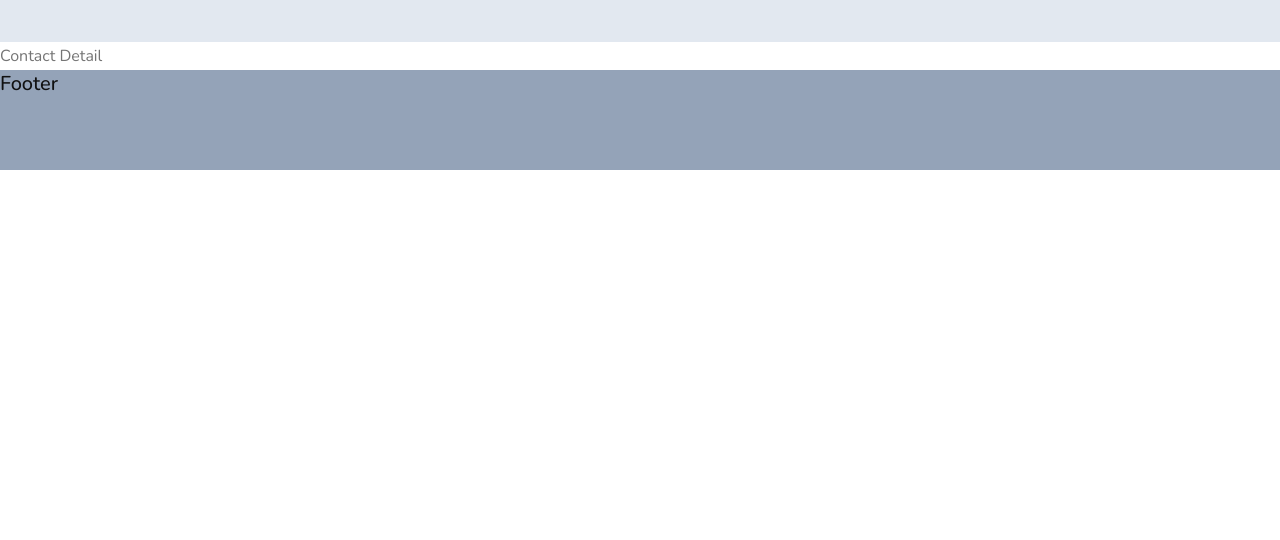
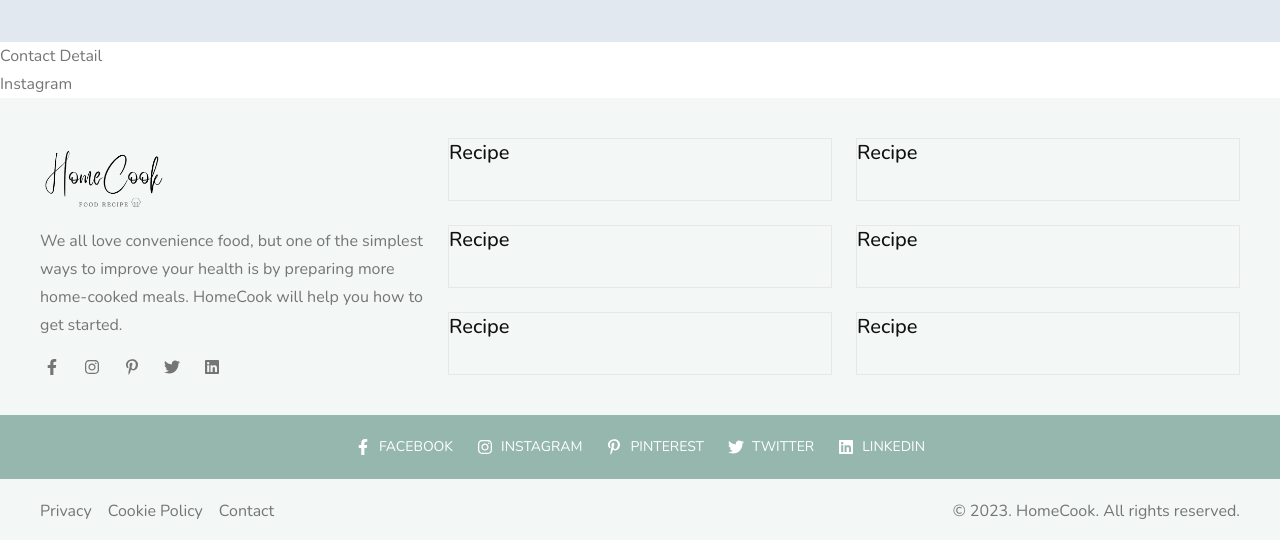
Before and after one commit to waytothevenus/homecook, a Next.js app in the folder frontend/: page /contact in a window 1280 px wide. Shown: the part 376-916 px from the top of the page. Before the commit the page ends 800 px from the top, so only its background shows below. Built offline with nearby package versions, Linux system fonts and the light colour scheme; no server answers.

Commit message:
add footer

```diff
--- /dev/null
+++ b/frontend/components/Layouts/Footer/CopyRight.js
@@ -0,0 +1,33 @@
+import Link from 'next/link';
+
+function CopyRight() {
+	return (
+		<div className="bg-primaryLight">
+			<div className="container flex md:flex-row flex-col items-center md:justify-between justify-center  h-16 max-md:py-10">
+				<div className="flex gap-4">
+					<Link
+						href="/"
+						className="hover:text-primary"
+					>
+						Privacy
+					</Link>
+					<Link
+						href="/"
+						className="hover:text-primary"
+					>
+						Cookie Policy
+					</Link>
+					<Link
+						href="/"
+						className="hover:text-primary"
+					>
+						Contact
+					</Link>
+				</div>
+				<span>© 2023. HomeCook. All rights reserved.</span>
+			</div>
+		</div>
+	);
+}
+
+export default CopyRight;
--- /dev/null
+++ b/frontend/components/Layouts/Footer/LatestRecipes.js
@@ -0,0 +1,11 @@
+function LatestRecipes({ recipes = [1, 2, 3, 4, 5, 6] }) {
+	return (
+		<div className="md:col-span-8 grid md:grid-cols-2 grid-cols-1 lg:gap-6 md:gap-4 gap-2">
+			{recipes.map((recipe) => (
+				<h3 className="border">Recipe</h3>
+			))}
+		</div>
+	);
+}
+
+export default LatestRecipes;
--- /dev/null
+++ b/frontend/components/Layouts/Footer/SocialLinkBar.js
@@ -0,0 +1,11 @@
+import SocialLink from '@components/UI/SocialLink';
+
+function SocialLinkBar() {
+	return (
+		<div className="bg-primary h-16 flex items-center justify-center">
+			<SocialLink hasLabel />
+		</div>
+	);
+}
+
+export default SocialLinkBar;
--- /dev/null
+++ b/frontend/components/Layouts/Footer/WebInfo.js
@@ -0,0 +1,24 @@
+import Img from '@components/UI/Image';
+import SocialLink from '@components/UI/SocialLink';
+import { images } from '@utils/constants';
+
+function WebInfo() {
+	return (
+		<div className="md:col-span-4 ">
+			<Img
+				src={images.logo}
+				alt="logo"
+				className="h-20 inline-block"
+			/>
+
+			<p className="mb-5">
+				We all love convenience food, but one of the simplest ways to
+				improve your health is by preparing more home-cooked meals.
+				HomeCook will help you how to get started.
+			</p>
+			<SocialLink color="grey" />
+		</div>
+	);
+}
+
+export default WebInfo;
--- a/frontend/components/Layouts/Footer/index.js
+++ b/frontend/components/Layouts/Footer/index.js
@@ -1,8 +1,22 @@
+import SocialLink from '@components/UI/SocialLink';
+import CopyRight from './CopyRight';
+import LatestRecipes from './LatestRecipes';
+import SocialLinkBar from './SocialLinkBar';
+import WebInfo from './WebInfo';
+
 function Footer() {
 	return (
-		<div className="min-h-[100px] bg-slate-400">
-			<h3>Footer</h3>
-		</div>
+		<footer>
+			<div>Instagram</div>
+			<div className="bg-primaryLight">
+				<div className="container grid md:grid-cols-12 gap-6 py-10">
+					<WebInfo />
+					<LatestRecipes />
+				</div>
+			</div>
+			<SocialLinkBar />
+			<CopyRight />
+		</footer>
 	);
 }
 
--- a/frontend/components/UI/Image/index.js
+++ b/frontend/components/UI/Image/index.js
@@ -1,16 +1,15 @@
 import Image from 'next/image';
 
-function Img({ alt, src, className, cover, ...props }) {
+function Img({ alt, src, cover, className, ...props }) {
 	return (
 		<div className={`relative ${className}`}>
 			<Image
+				fill
 				src={src}
 				alt={alt}
-				priority={true}
-				fill
-				style={{
-					objectFit: cover ? 'cover' : 'contain',
-				}}
+				className={`!relative ${
+					cover ? 'object-cover' : 'object-contain'
+				}`}
 				sizes="(max-width: 768px) 100vw,
               (max-width: 1024px) 50vw,
               33vw"
--- a/frontend/components/UI/SocialLink/index.js
+++ b/frontend/components/UI/SocialLink/index.js
@@ -22,7 +22,7 @@ function SocialLink({
 		},
 		{
 			id: 3,
-			name: 'PinterestP',
+			name: 'PINTEREST',
 			href: 'https://vi-vn.facebook.com/',
 			icon: <FaPinterestP />,
 		},
@@ -41,6 +41,7 @@ function SocialLink({
 	],
 	color,
 	center,
+	hasLabel,
 }) {
 	return (
 		<div className={`flex flex-wrap gap-4 ${center && 'justify-center'}`}>
@@ -48,11 +49,16 @@ function SocialLink({
 				<a
 					key={item.id}
 					href={item.href}
-					className={`px-1 transition-all cursor-pointer hover:opacity-70 ${
+					className={`flex items-center px-1 transition-all cursor-pointer hover:opacity-70 ${
 						color ? `text-${color}` : 'text-white'
-					}`}
+					} cursor-pointer`}
 				>
 					{item.icon}
+					{hasLabel && (
+						<span className=" uppercase text-sm ml-2 md:block hidden">
+							{item.name}
+						</span>
+					)}
 				</a>
 			))}
 		</div>
--- a/frontend/tailwind.config.js
+++ b/frontend/tailwind.config.js
@@ -20,6 +20,7 @@ module.exports = {
 				primaryDark: '#88a79f',
 				primaryTransparent: 'rgb(150, 183, 174, 0.8)',
 				second: '#757575',
+				third: '#F9F8F3',
 				grey: '#EEEEEE',
 				black: '#111111',
 				blackLigt: '#575757',
```
